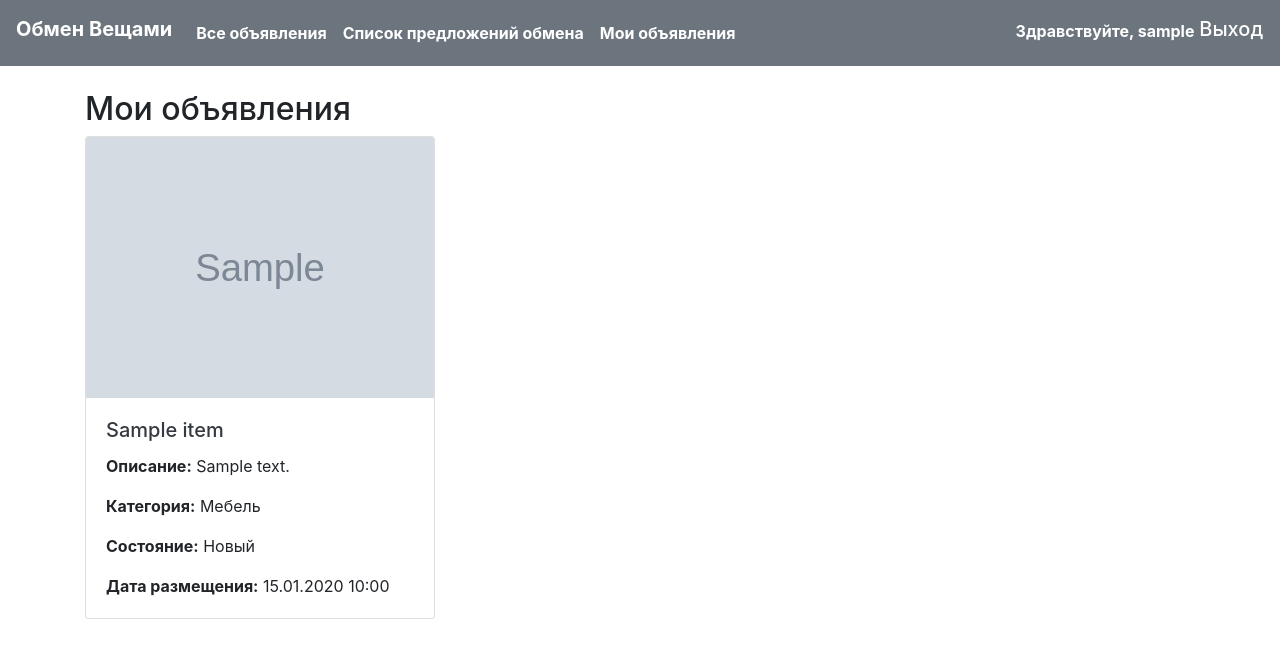
After one commit to kozlovdenis1989/change, a Django app: page /my-items/ in a window 1280 px wide. The commit adds this page. Shown: the top 658 px of the page. Run offline with Django 5.2, Linux system fonts and the light colour scheme; a user stored in the database is signed in; tables that the repository leaves empty hold one stand-in row (values such as "Sample post"); grey boxes marked "Sample" are stand-in pictures; some libraries are stand-ins or nearby versions.

Commit message:
add /my_items

```diff
--- a/exchange/main/urls.py
+++ b/exchange/main/urls.py
@@ -1,6 +1,6 @@
 from django.urls import path, reverse_lazy
 from django.contrib.auth import views as auth_views
-from .views import register, home, item_detail
+from .views import register, home, item_detail, my_items
 
 urlpatterns = [
     path('', home, name='home'),
@@ -8,6 +8,7 @@ urlpatterns = [
     path('logout/', auth_views.LogoutView.as_view(next_page=reverse_lazy('home')), name='logout'),
     path('register/', register, name='register'),
     path('item/<int:pk>/', item_detail, name='item_detail'),
+    path('my-items/', my_items, name='my_items'),
 
 
 ]
--- a/exchange/main/views.py
+++ b/exchange/main/views.py
@@ -2,6 +2,7 @@ from django.shortcuts import render, get_object_or_404, redirect
 from django.core.paginator import Paginator, EmptyPage, PageNotAnInteger
 from django.db.models import Q
 from django.contrib.auth import login
+from django.contrib.auth.decorators import login_required
 from django.contrib.auth.forms import UserCreationForm
 from .models import Item, ExchangeProposal
 
@@ -66,3 +67,12 @@ def home(request):
 def item_detail(request, pk):
     item = get_object_or_404(Item, pk=pk)
     return render(request, 'detail.html', {'item': item})
+
+
+@login_required  # доступ только для авторизованных
+def my_items(request):
+    user_items = Item.objects.filter(user=request.user).order_by('-created_at')
+    context = {
+        'items': user_items,
+    }
+    return render(request, 'my_items.html', context)
--- a/exchange/templates/base.html
+++ b/exchange/templates/base.html
@@ -38,22 +38,18 @@
         <div class="collapse navbar-collapse" id="navbarNav">
             <ul class="navbar-nav mr-auto">
                 <li class="nav-item">
-                    <a class="nav-link" href="{% url 'home' %}">Вещи</a>
+                    <a class="nav-link" href="{% url 'home' %}">Все объявления</a>
                 </li>
                     <li class="nav-item">
                     <a class="nav-link" href="#">Список предложений обмена</a>
                 </li>
                 {% if user.is_authenticated %}
                     <li class="nav-item">
-                        <a class="nav-link" href="#">Мои вещи</a>
+                        <a class="nav-link" href="{% url 'my_items' %}">Мои объявления</a>
                     </li>
                 {% endif %}
             </ul>
 
-            <!-- <form class="form-inline my-2 my-lg-0 mr-2">
-                <input class="form-control mr-sm-2"  name="search" type="search" placeholder="Поиск" aria-label="Поиск">
-                <button class="btn btn-outline-light my-2 my-sm-0" type="submit">Поиск</button>
-            </form> -->
 
             <ul class="navbar-nav ml-auto">
                 {% if user.is_authenticated %}
--- /dev/null
+++ b/exchange/templates/my_items.html
@@ -0,0 +1,36 @@
+{% extends "base.html" %}
+
+{% block title %}Мои объявления{% endblock %}
+
+{% block content %}
+<h2>Мои объявления</h2>
+
+<div class="row">
+  {% for item in items %}
+    <div class="col-md-4 mb-4">
+      <div class="card h-100">
+        {% if item.image_url %}
+          <img src="{{ item.image_url }}" class="card-img-top" alt="{{ item.title }}">
+        {% else %}
+          <img src="https://via.placeholder.com/300x200?text=Нет+фото" class="card-img-top" alt="Нет фото">
+        {% endif %}
+        <div class="card-body">
+          <h5 class="card-title">
+            <a href="{% url 'item_detail' item.pk %}" class="text-dark">{{ item.title }}</a>
+          </h5>
+          <p class="card-text"><strong>Описание:</strong> {{ item.description }}</p>
+          <p class="card-text"><strong>Категория:</strong> {{ item.get_category_display }}</p>
+          <p class="card-text"><strong>Состояние:</strong> {{ item.get_condition_display }}</p>
+          <p class="card-text"><strong>Дата размещения:</strong> {{ item.created_at|date:"d.m.Y H:i" }}</p>
+        </div>
+
+      </div>
+    </div>
+  {% empty %}
+    <p>У вас пока нет объявлений.</p>
+  {% endfor %}
+</div>
+
+
+
+{% endblock %}
```
